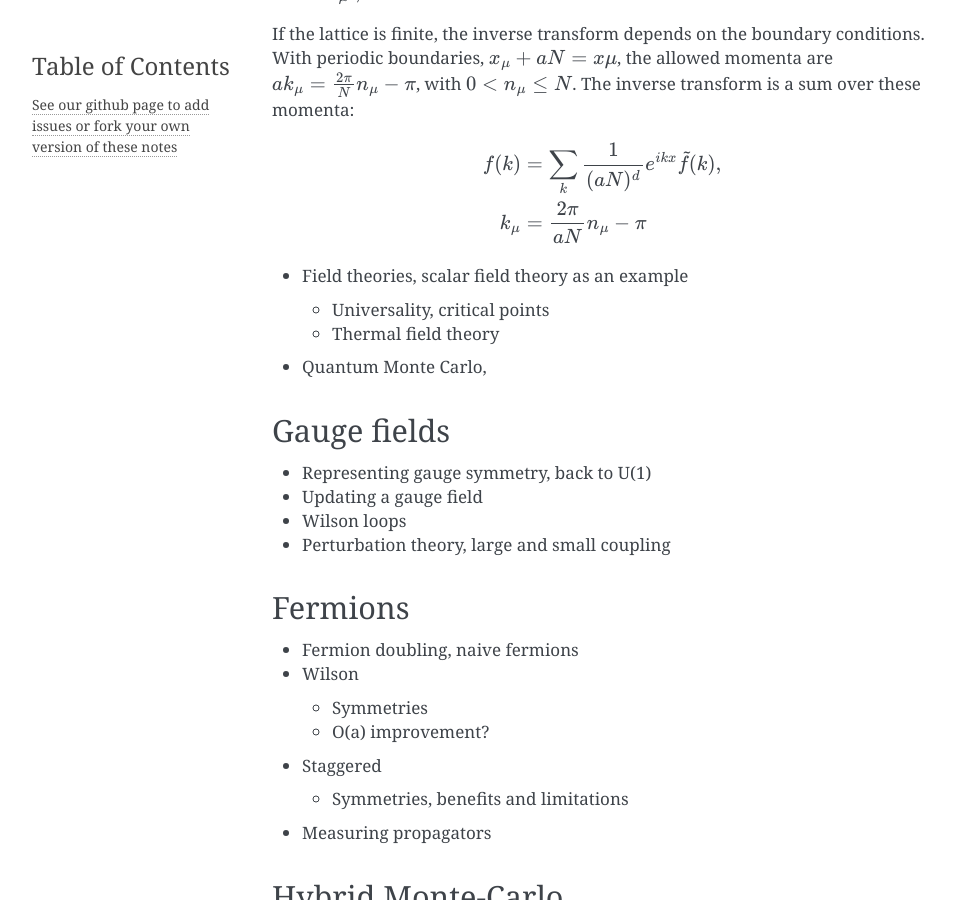
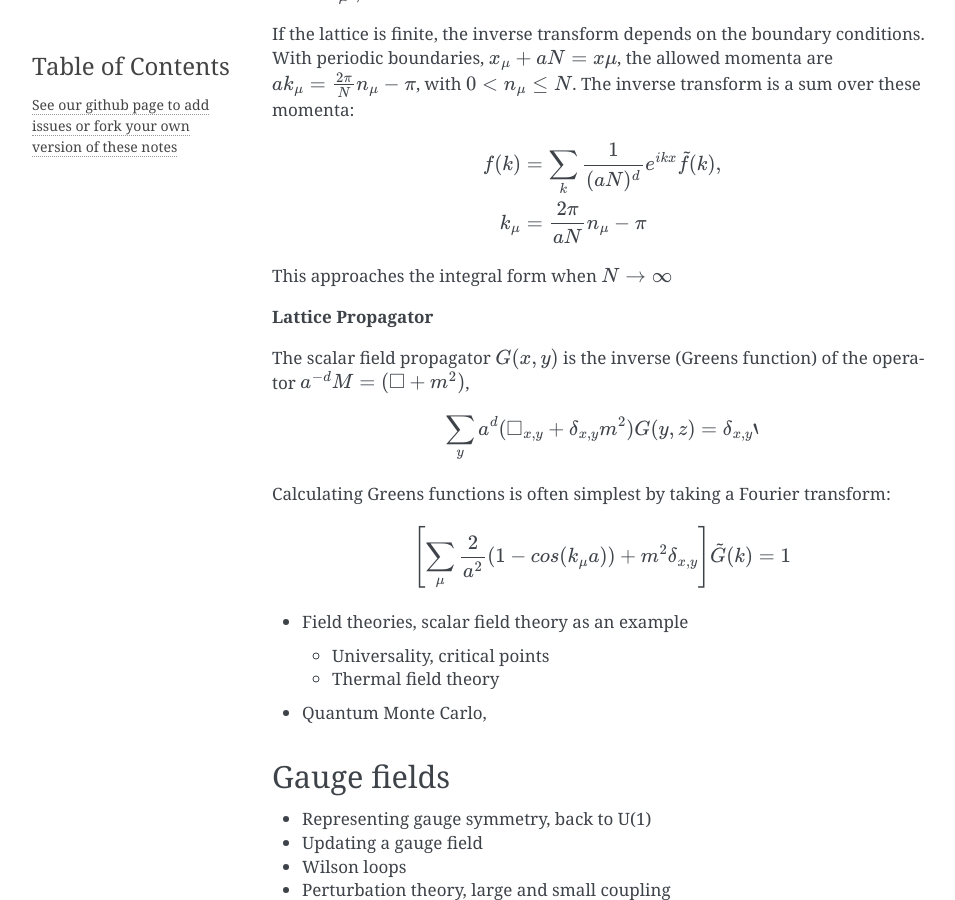
Before and after one commit to rantahar/Lattice-Field-Theory, a Sphinx documentation site: the page built from source/index.rst, in a window 1280 px wide and 900 px high, scrolled down 24814 px. Shown: the whole window, without its empty margins (148-1103 px from the left). Built offline with Sphinx 7.4.7, drawn with Linux system fonts in a browser that asks for light colours; pages that are not in the unit, such as notebooks, are missing from menus; some of the changed text lies outside the part shown.

Commit message:
Start of the propagator

```diff
--- a/source/index.rst
+++ b/source/index.rst
@@ -1036,7 +1036,7 @@ In summary
 
 **Correlation functions**
 
-The correlation functions of a classical theory are related to the Green's functions of the quantum field theory.
+The correlation functions of a classical theory are related to the Greens functions of the quantum field theory.
 Earlier we used the "transfer matrix" :math:`T`,
 
 .. math::
@@ -1208,6 +1208,22 @@ The inverse transform is a sum over these momenta:
   f(k) &= \sum_k \frac {1}{(aN)^d} e^{ikx}\tilde f(k), \\
   k_\mu &=\frac{2\pi}{aN} n_\mu -\pi
 
+This approaches the integral form when :math:`N\to \infty`
+
+
+**Lattice Propagator**
+
+The scalar field propagator :math:`G(x,y)` is the inverse (Greens function) of the operator
+:math:`a^{-d}M = (\Box + m^2)`,
+
+.. math::
+   \sum_y a^d ( \Box_{x,y} + \delta_{x,y} m^2 ) G(y,z) = \delta_{x,y}`
+
+Calculating Greens functions is often simplest by taking a Fourier transform:
+
+.. math::
+   \left [ \sum_\mu \frac {2}{a^2} (1-cos(k_\mu a)) + m^2 \delta_{x,y} \right ] \tilde G(k) = 1
+
 
 
 -   Field theories, scalar field theory as an example
```
